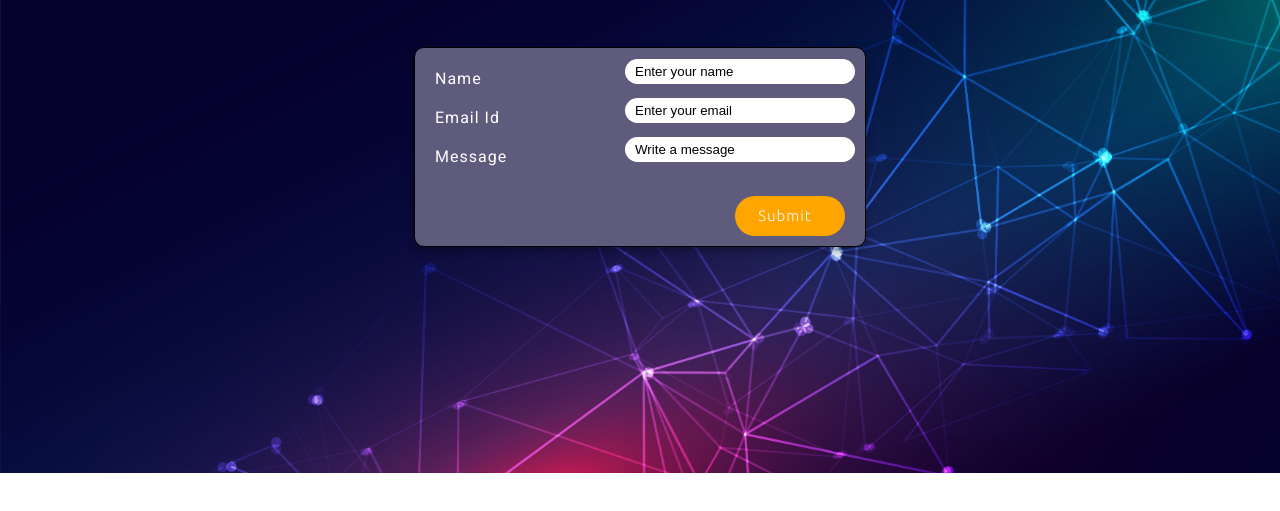
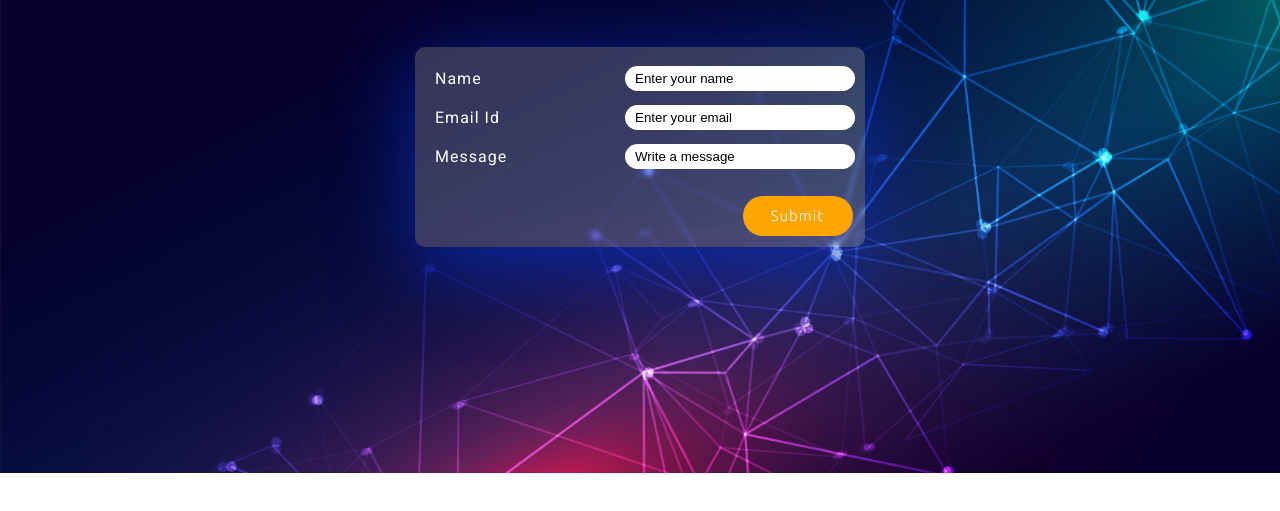
Before and after one commit to shubhu279/Student_Biodata_Website, a plain HTML site: page contact.html in a window 1280 px wide. Shown: the part 259-770 px from the top of the page. Drawn offline with Linux system fonts and the light colour scheme; a web font is replaced by a local one.

Commit message:
Few changes in contact pages

```diff
--- a/assets/css/style.css
+++ b/assets/css/style.css
@@ -417,10 +417,11 @@ a {
 }
 .contact-container form{
   height: 200px;
-  background-color: #5f5b7d;
-  border: 1px solid black;
+  background: rgba(255, 255, 255, 0.2);
+  /* border: 1px solid black; */
   font-family: "Roboto", sans-serif;
-  box-shadow: 0 4px 8px rgba(0, 0, 0, .3);
+  box-shadow: 0 20px 80px 0px rgba(8, 48, 192, 0.765);
+  backdrop-filter: blur(2px);
   margin: 20px;
   color: f8f8f8;
   display: flex;
@@ -451,6 +452,19 @@ a {
   display: flex;
   align-items: center;
   justify-content: center ;
+  margin: auto 0px;
+}
+
+.contact-submit{
+  margin-top: 20px;
+  margin-left: 315px;
+}
+
+.contact-submit input:hover{
+  background: rgba(15, 73, 210, 0.555);
+  box-shadow: inset 0px 20px 80px 0px rgb(49, 107, 231);
+  border: 1px solid rgba(15, 73, 210, 0.555);
+  transition: 0.6s;
 }
 
 .contact-container form input:focus {
@@ -462,6 +476,4 @@ a {
   width: 20px;
   background-color: orange;
   color: #f9f9f9;
-  margin-top: 20px;
-  margin-left: 300px;
 }
--- a/contact.html
+++ b/contact.html
@@ -16,7 +16,7 @@
             <ul>
                 <li class="home"><a href="/"  class="menuItems">HOME</a></li>
                 <li class="about"><a href="#"  class="menuItems">ABOUT</a></li>
-                <li class="contact"><a href="#"  class="menuItems">CONTACT</a></li>
+                <li class="contact"><a href="/contact.html"  class="menuItems">CONTACT</a></li>
                 <li class="sign">
                     <a href="/signIn.html" style="color: aliceblue;">
                         <div class="signButton">
@@ -55,8 +55,7 @@
                   letter-spacing: 1px;
                   cursor: pointer;
                   font-size: 15px;
-                  padding-left: 0px;
-
+                  padding-left: 10px;
                 "
               />
             </div>
```
Also changed, not shown: index.html (+1 -1 lines).
